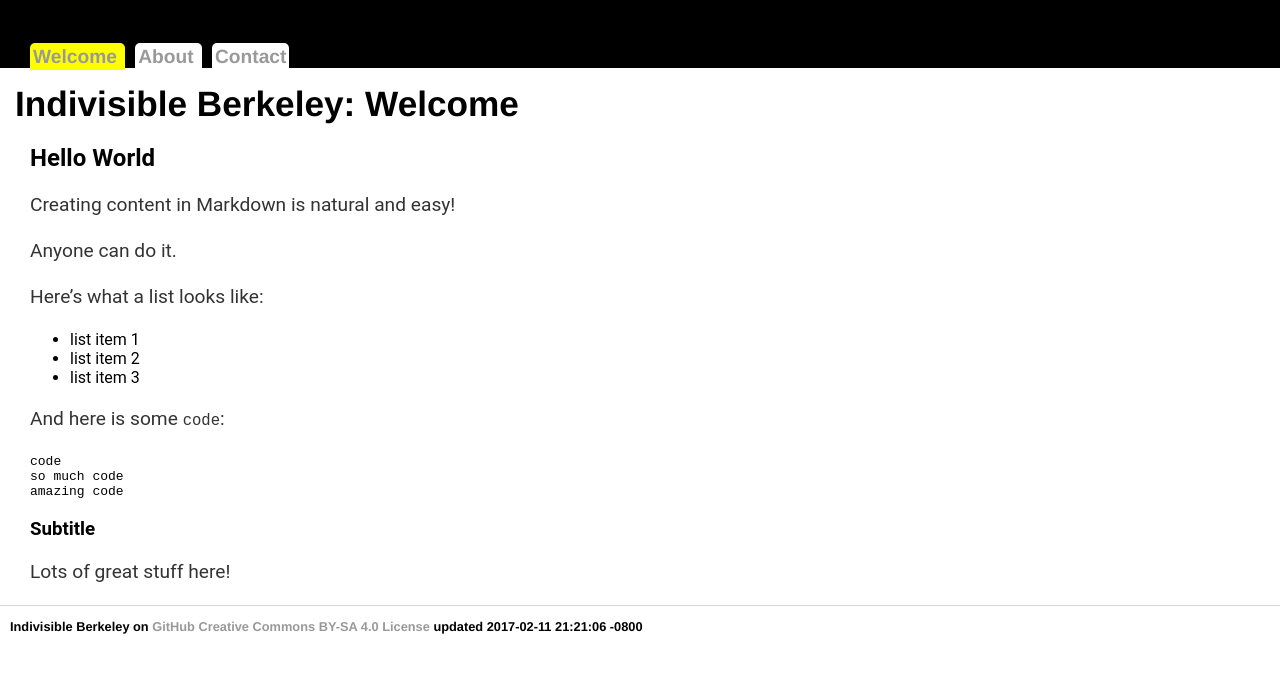
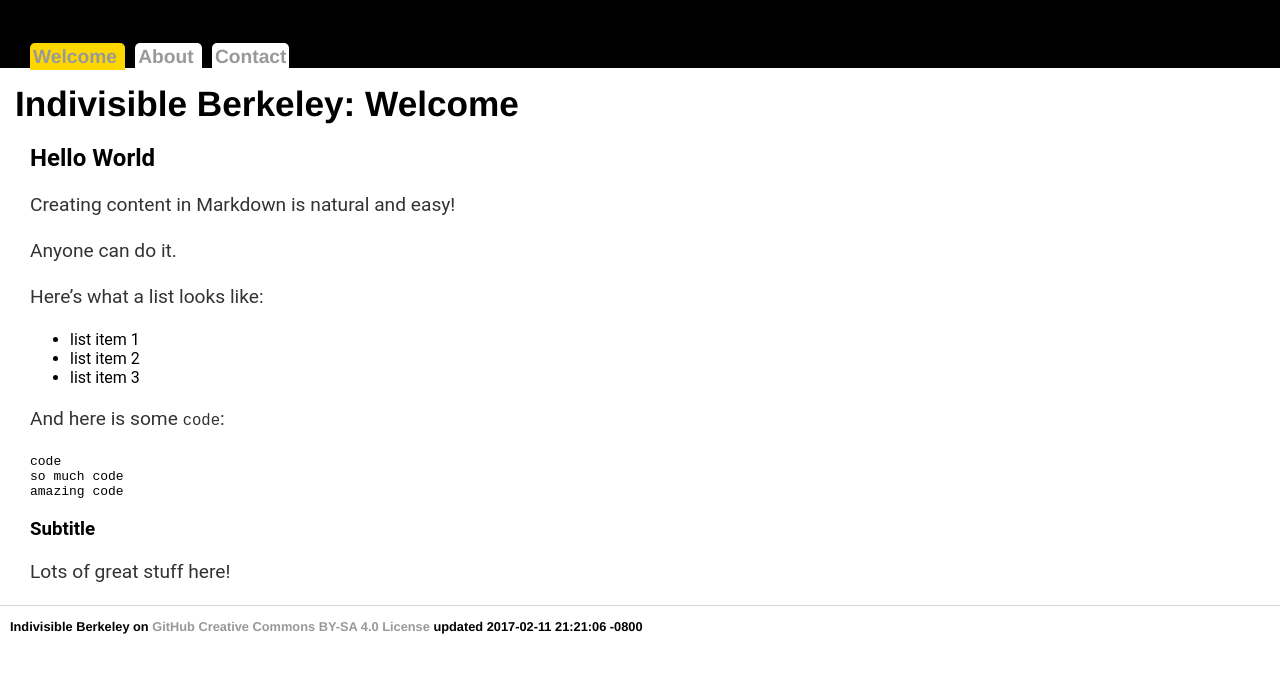
Before and after one commit to bc-design/www-ib, a Jekyll site: the page built from _pages/index.md, in a window 1280 px wide. Shown: the top 673 px of the page. Built offline with Jekyll 4.4.1, drawn with Linux system fonts in a browser that asks for light colours; our own code applies the rules of GitHub Pages for plain Markdown files.

```diff
--- a/css/main.css
+++ b/css/main.css
@@ -33,7 +33,9 @@ nav li {
 
 
 #curpage {
-	background: yellow;
+	background: #FFD700;
+	text-decoration: none;
+	color: black;
 }
 
 
```
